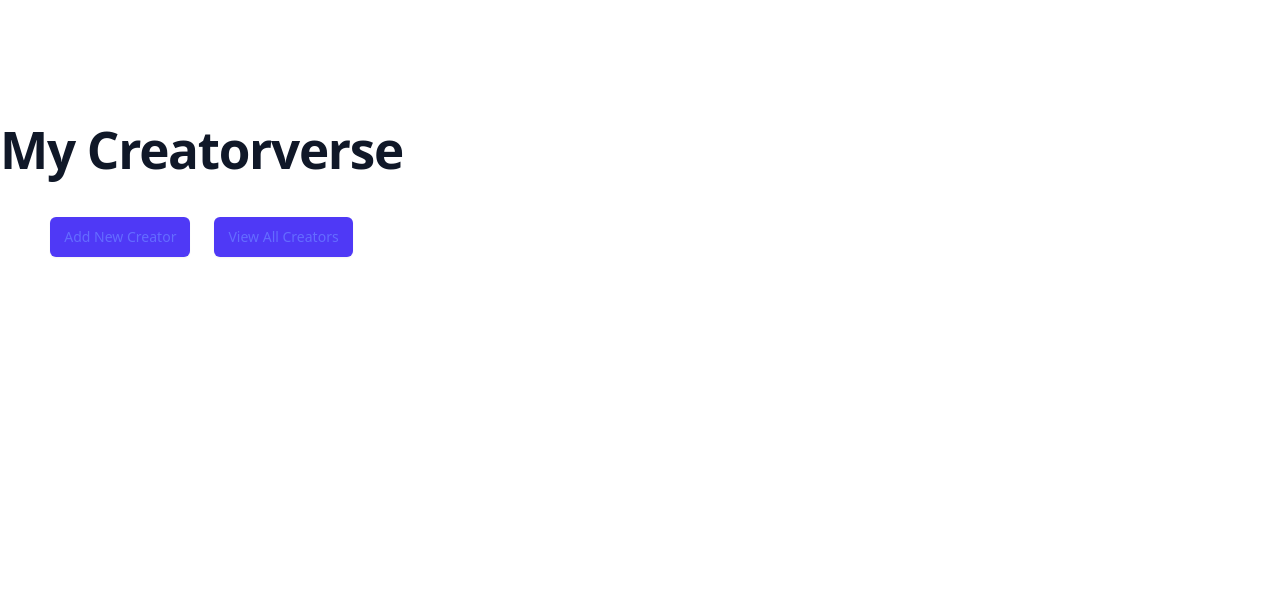
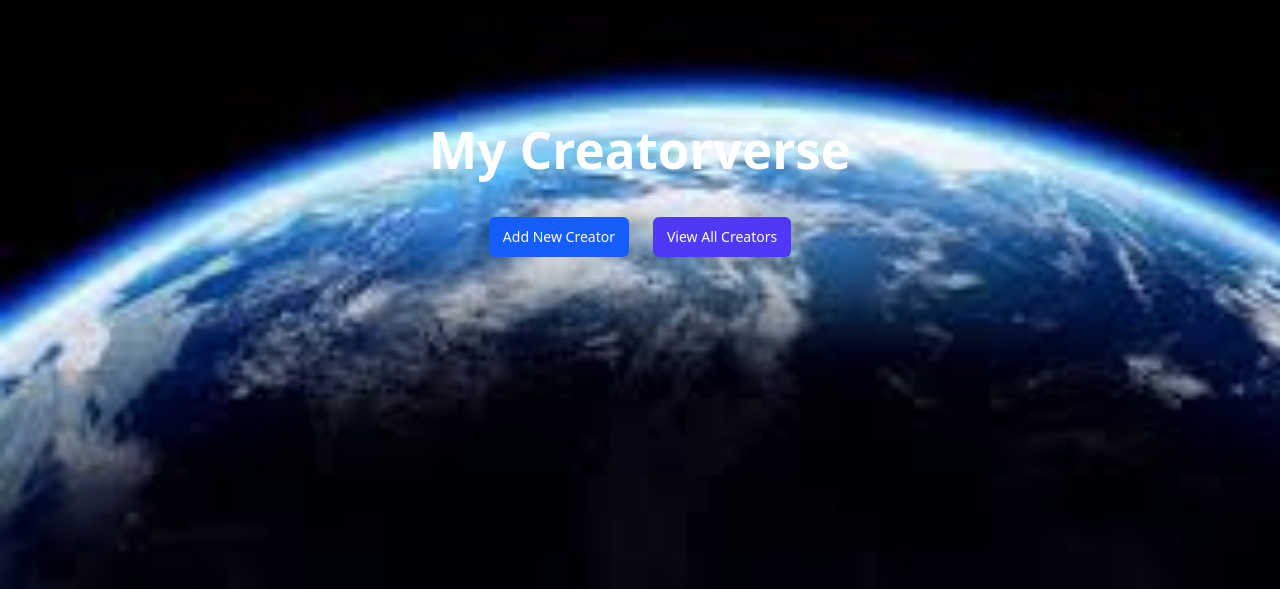
Before and after one commit to RobelK1738/MyCreatorverse, a React (Vite) app: page / in a window 1280 px wide. Shown: the part 211-800 px from the top of the page. Built offline with nearby package versions, Linux system fonts and the light colour scheme.

Commit message:
Home Page Styling

```diff
--- a/src/App.jsx
+++ b/src/App.jsx
@@ -1,4 +1,4 @@
-import AllCreators from 'components/pages/feed/AllCreators';
+import FeedPage from 'components/pages/feed/FeedPage';
 import ViewCreator from 'components/pages/feed/ViewCreator';
 import AddCreator from 'components/pages/forms/AddCreator';
 import EditCreator from 'components/pages/forms/EditCreator';
@@ -8,13 +8,17 @@ import { useRoutes } from 'react-router-dom';
 function App() {
   let routes = useRoutes([
     { path: '/', element: <HomePage /> },
-    { path: '/creators', element: <AllCreators /> },
+    { path: '/creators', element: <FeedPage /> },
     { path: '/creators/new', element: <AddCreator /> },
     { path: '/creators/:id', element: <ViewCreator /> },
     { path: '/creators/:id/edit', element: <EditCreator /> },
   ]);
 
-  return <div className="App">{routes}</div>;
+  return (
+    <div className="flex min-h-screen min-w-screen items-center justify-center">
+      {routes}
+    </div>
+  );
 }
 
 export default App;
--- a/src/components/pages/feed/AllCreators.jsx
+++ b/src/components/pages/feed/FeedPage.jsx
@@ -3,7 +3,7 @@ import { useEffect, useState } from 'react';
 import { supabase } from 'src/client';
 import CreatorCard from './CreatorCard';
 
-export default function AllCreators() {
+export default function FeedPage() {
   const [creators, setCreators] = useState([]);
 
   useEffect(() => {
--- a/src/components/pages/home/HomePage.jsx
+++ b/src/components/pages/home/HomePage.jsx
@@ -2,23 +2,27 @@ import { Link } from 'react-router-dom';
 
 export default function HomePage() {
   return (
-    <div class="text-center">
-      <h1 class="text-5xl font-semibold tracking-tight text-balance text-gray-900 sm:text-7xl">
-        My Creatorverse
-      </h1>
-      <div class="mt-10 flex items-center justify-center gap-x-6">
+    /* Full-viewport flex container → centers everything inside */
+    <div className="flex items-center justify-center bg-[url('/src/assets/image.jpeg')] min-h-screen min-w-screen bg-cover">
+      {/* The “card” you wanted centered */}
+      <div className="text-center">
+        <h1 className="text-9xl font-extrabold text-white">My Creatorverse</h1>
+
+        <div className="mt-10 flex justify-center gap-x-6">
           <Link
-          class="rounded-md bg-indigo-600 px-3.5 py-2.5 text-sm font-semibold text-white shadow-xs hover:bg-indigo-500 focus-visible:outline-2 focus-visible:outline-offset-2 focus-visible:outline-indigo-600"
             to="/creators/new"
+            className="rounded-md bg-blue-600 px-3.5 py-2.5 text-sm font-semibold text-black  hover:bg-blue-500 focus-visible:outline-2 focus-visible:outline-offset-2 focus-visible:outline-blue-600"
           >
-          Add New Creator
+            <text className="text-white">Add New Creator</text>
           </Link>
+
           <Link
-          class="rounded-md bg-indigo-600 px-3.5 py-2.5 text-sm font-semibold text-white shadow-xs hover:bg-indigo-500 focus-visible:outline-2 focus-visible:outline-offset-2 focus-visible:outline-indigo-600"
             to="/creators"
+            className="rounded-md bg-indigo-600 px-3.5 py-2.5 text-sm font-semibold text-white shadow-xs hover:bg-indigo-500 focus-visible:outline-2 focus-visible:outline-offset-2 focus-visible:outline-indigo-600"
           >
-          View All Creators
+            <text className="text-white">View All Creators</text>
           </Link>
+        </div>
       </div>
     </div>
   );
```
Also changed, not shown: src/assets/homepagepic.jpeg (added), src/assets/image.jpeg (added). Lines whose indentation alone changed are shown as unchanged.
